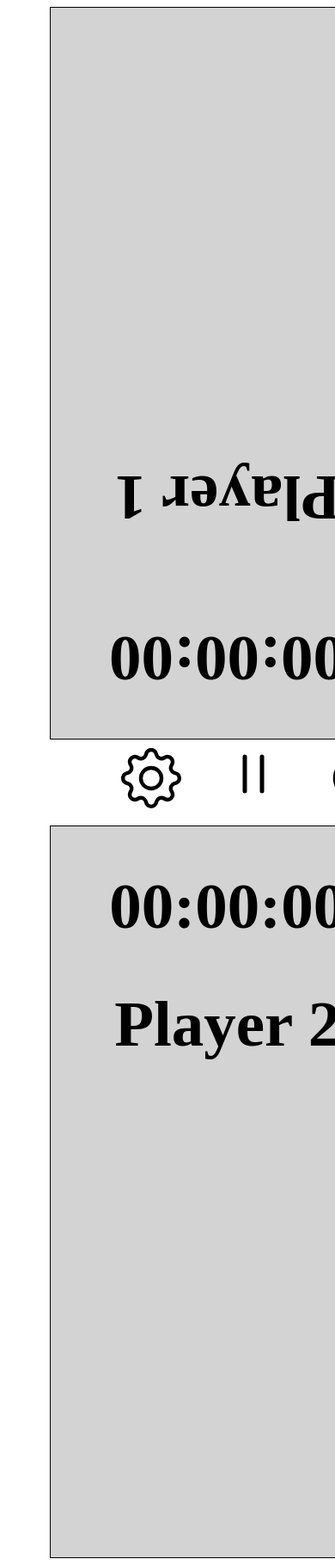
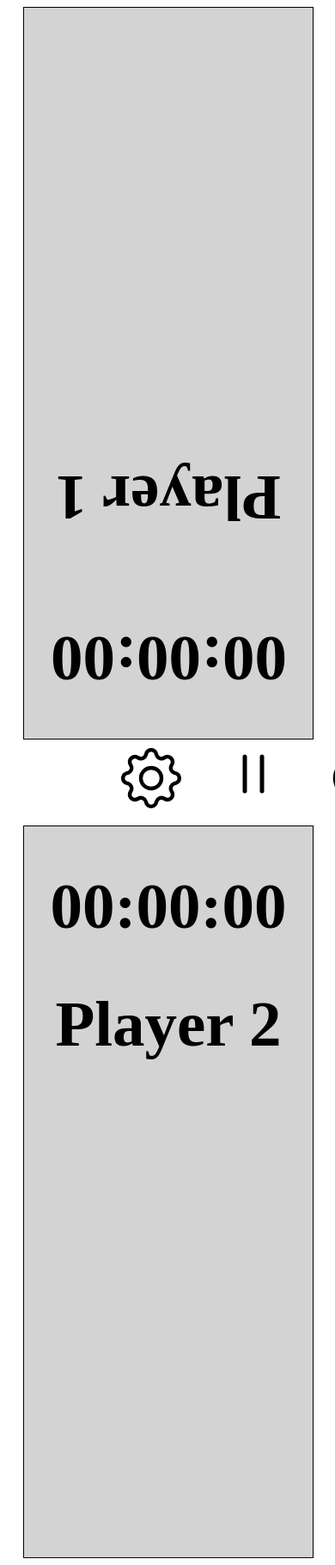
Before and after one commit to RobFenger/ChessClock, a plain HTML site: page index.html in a window 390 px wide. Shown: the top 1820 px of the page at 86% size. Drawn offline with nearby package versions, Linux system fonts and the light colour scheme.

Commit message:
changed margins for mobile devices

```diff
--- a/styles.css
+++ b/styles.css
@@ -72,9 +72,10 @@ button {
     and (min-device-width: 280px)
     and (max-device-width: 1024px) {
         .player1 {
-            width: 110%;
+            width: 90%;
             height: 850px;
-            margin-left: 50px;
+            margin-left: 5%;
+            margin-right: 5%;
             display: flex;
             align-items: center;
             flex-direction: column-reverse;
@@ -97,9 +98,10 @@ button {
         }
 
         .player2 {
-            width: 110%;
+            width: 90%;
             height: 850px;
-            margin-left: 50px;
+            margin-left: 5%;
+            margin-right: 5%;
         }
 
         h1 {
```
